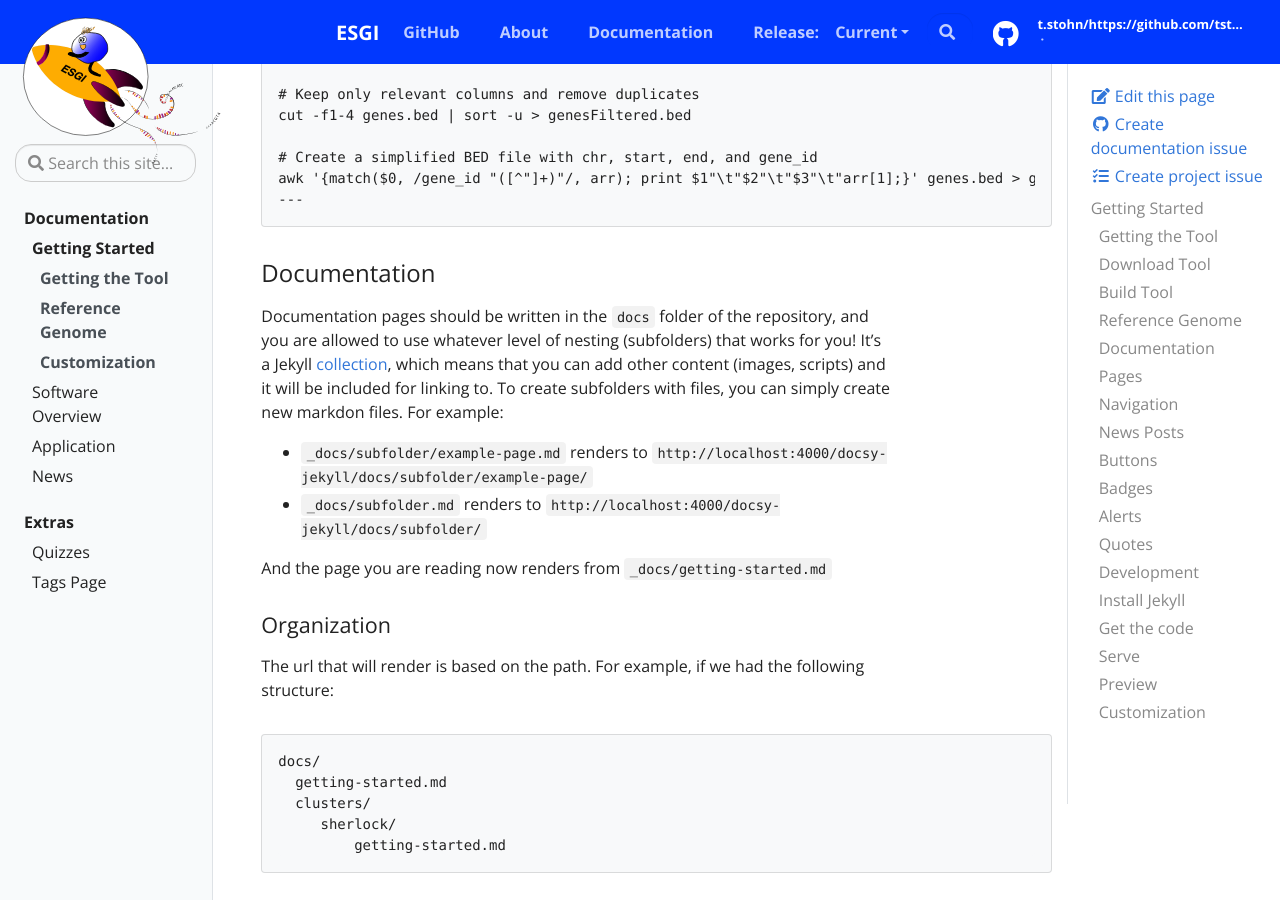
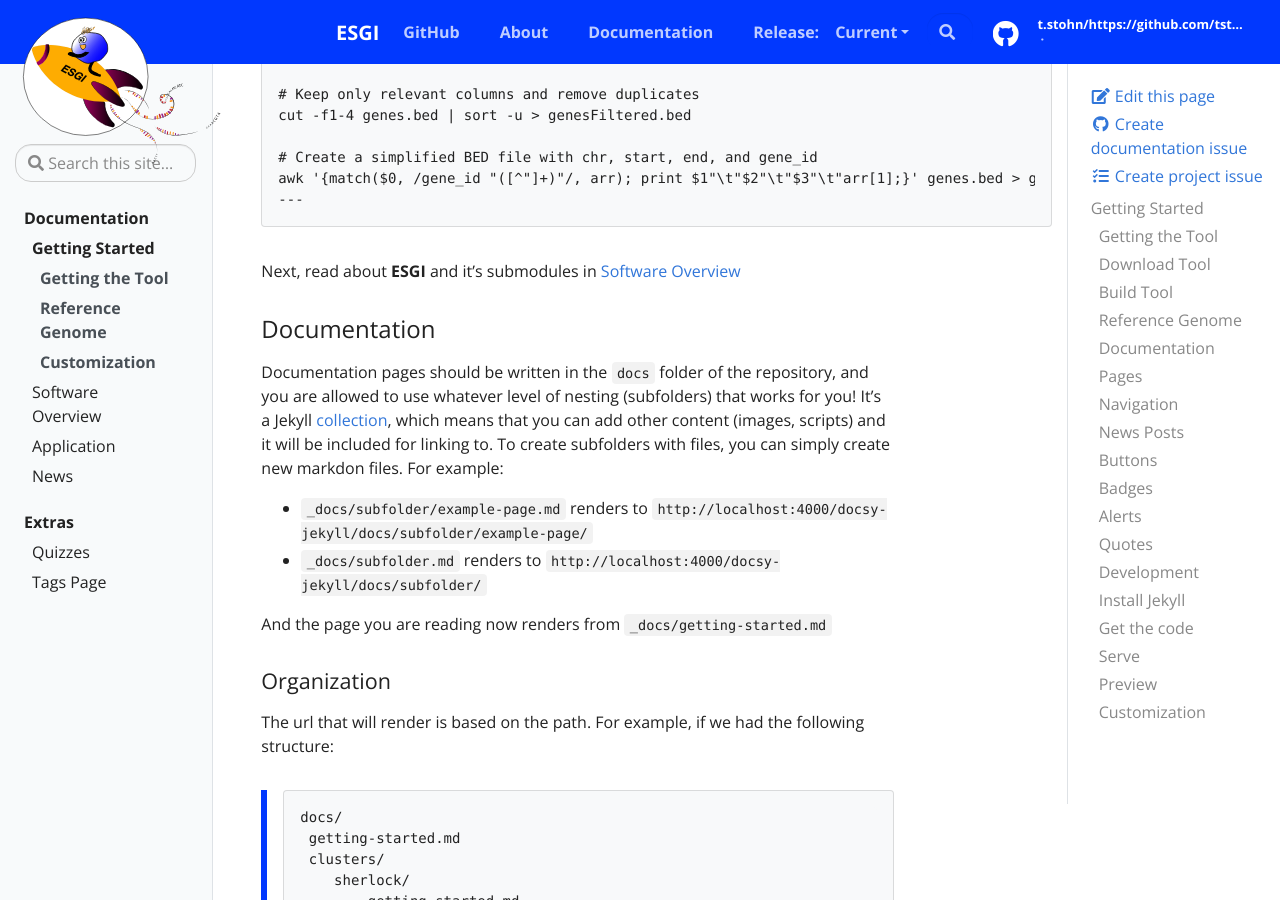
Before and after one commit to tstohn/ESGI.documentation, a Jekyll site: the page built from _docs/getting-started.md, in a window 1280 px wide and 900 px high, scrolled down 2041 px. Built offline with Jekyll 4.4.1, drawn with Linux system fonts in a browser that asks for light colours.

Commit message:
add link to software overview

````diff
--- a/_docs/getting-started.md
+++ b/_docs/getting-started.md
@@ -84,7 +84,7 @@ awk '{match($0, /gene_id "([^"]+)"/, arr); print $1"\t"$2"\t"$3"\t"arr[1];}' gen
 ---
 ```
 
-
+Next, read about **ESGI** and it's submodules in [Software Overview](software-overview#demultiplex)
 
 ### Documentation
 
@@ -103,13 +103,13 @@ And the page you are reading now renders from `_docs/getting-started.md`
 
 The url that will render is based on the path. For example, if we had the following structure:
 
-```
-docs/
-  getting-started.md
-  clusters/
-     sherlock/
-         getting-started.md
-```
+>```
+>docs/
+>  getting-started.md
+>  clusters/
+>     sherlock/
+>         getting-started.md
+>```
 
 The first page (akin to the one you are reading) would render at it's path,
 `/docs/getting-started/`.
````
